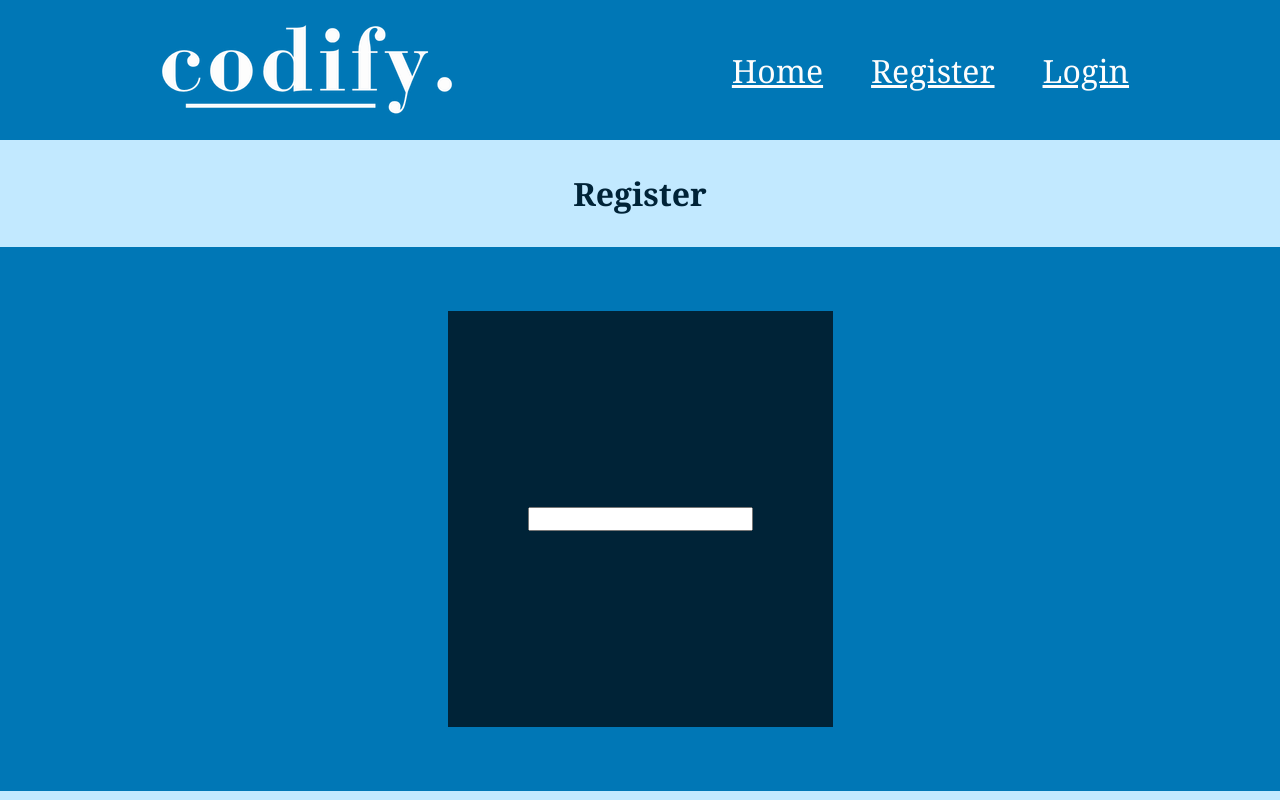
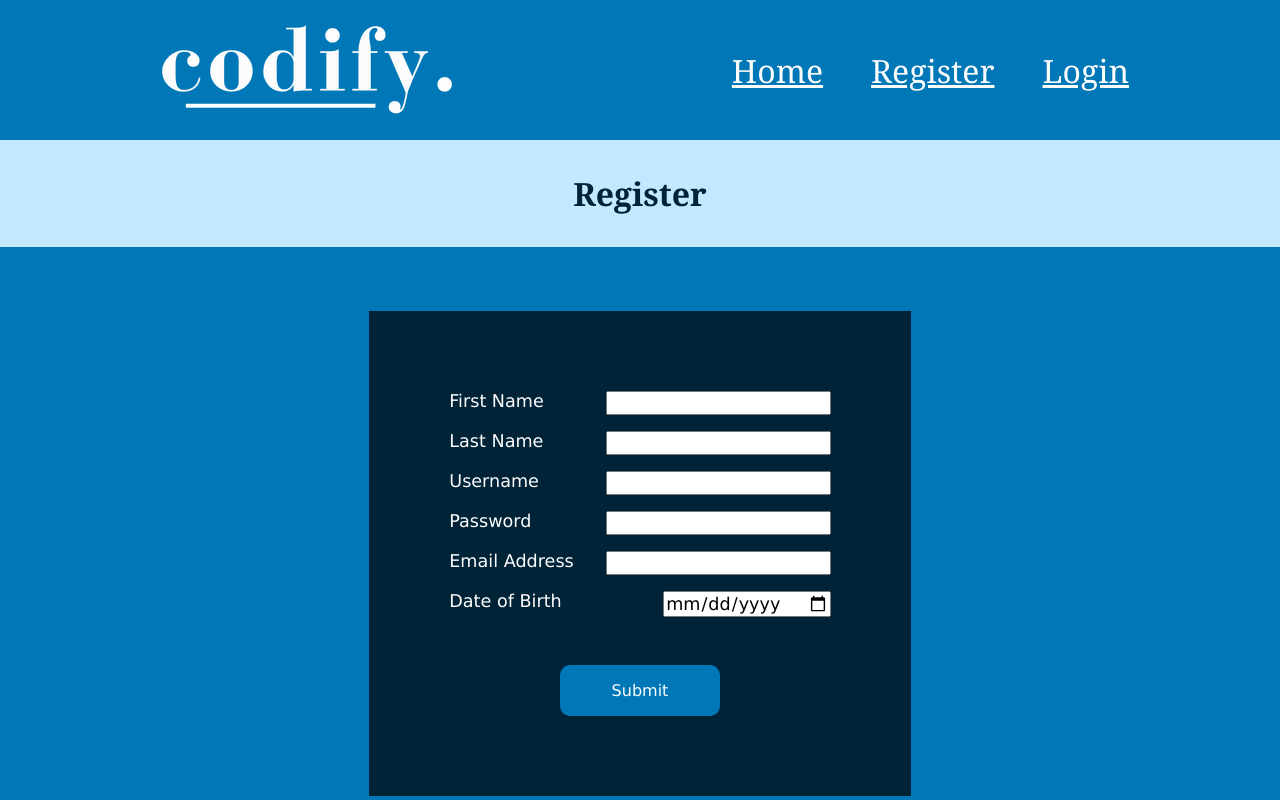
Before and after one commit to KateSebring/Codify, a React app in the folder frontend/: page /register in a window 1280 px wide. Shown: the top 800 px of the page. Built offline with nearby package versions, Linux system fonts and the light colour scheme; the HTML template or start-up script is replaced by a standard one.

Commit message:
Fully set up layout for registration page

```diff
--- a/frontend/src/css/Register.module.css
+++ b/frontend/src/css/Register.module.css
@@ -22,3 +22,23 @@
     gap: 1rem;
     padding: 5rem;
 }
+
+.formOption {
+    display: flex;
+    gap: 2rem;
+    justify-content: space-between;
+}
+
+.submitForm {
+    border: none;
+    width: 10rem;
+    padding: 1rem;
+    background-color: #0077b6;
+    color: #fdfdfd;
+    font-size: 1rem;
+    cursor: pointer;
+    border-radius: 10px;
+    margin: auto;
+    margin-top: 2rem;
+    font-family: 'Lucida Sans';
+}
--- a/frontend/src/pages/Register.jsx
+++ b/frontend/src/pages/Register.jsx
@@ -8,7 +8,39 @@ function Register() {
             <h1 className={styles.header}>Register</h1>
             <section className={styles.registerFormSection}>
                 <form className={styles.registrationForm}>
-                    <input type='text'></input>
+                    <div className={styles.formOption}>
+                        <label for='firstName'>First Name</label>
+                        <input type='text' id='firstName' name='firstName'></input>
+                    </div>
+
+                    <div className={styles.formOption}>
+                        <label for='lastName'>Last Name</label>
+                        <input type='text' id='lastName' name='lastName'></input>
+                    </div>
+
+                    <div className={styles.formOption}>
+                        <label for='username'>Username</label>
+                        <input type='text' id='username' name='username'></input>
+                    </div>
+
+                    <div className={styles.formOption}>
+                        <label for='password'>Password</label>
+                        <input type='password' id='password' name='password'></input>
+                    </div>
+
+                    <div className={styles.formOption}>
+                        <label for='email'>Email Address</label>
+                        <input type='email' id='email' name='email'></input>
+                    </div>
+
+                    <div className={styles.formOption}>
+                        <label for='dateOfBirth'>Date of Birth</label>
+                        <input type='date' id='dateOfBirth' name='dateofBirth'></input>
+                    </div>
+
+                    <div className={styles.formOption}>
+                        <input type='button' className={styles.submitForm} value='Submit'></input>
+                    </div>
                 </form>
             </section>
             <Footer />
```
